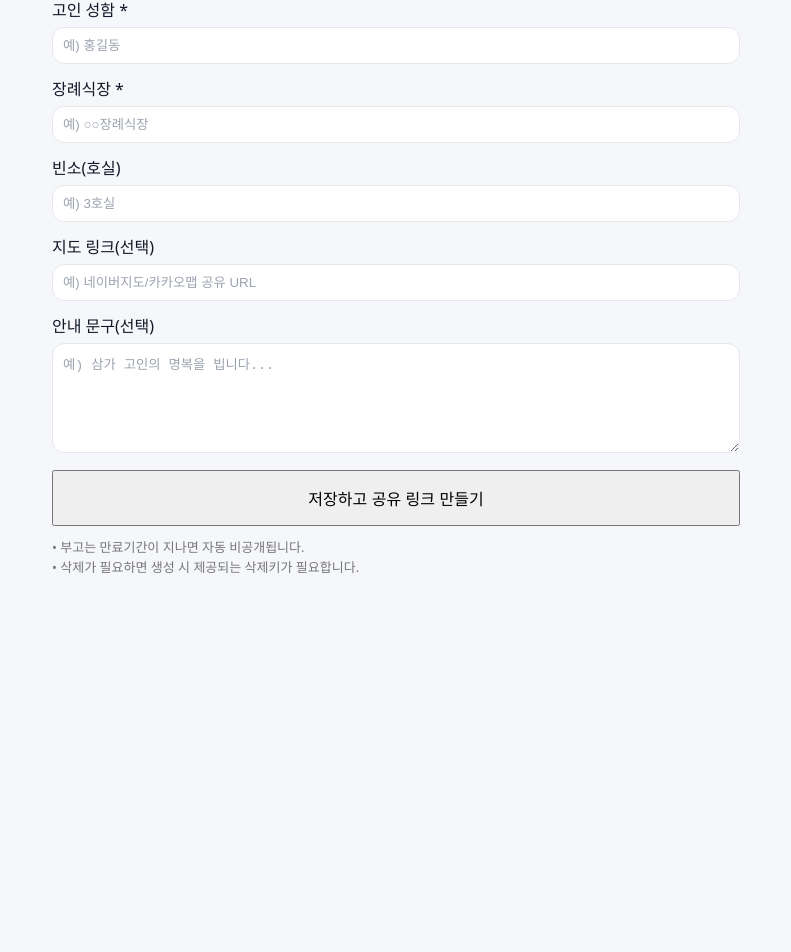
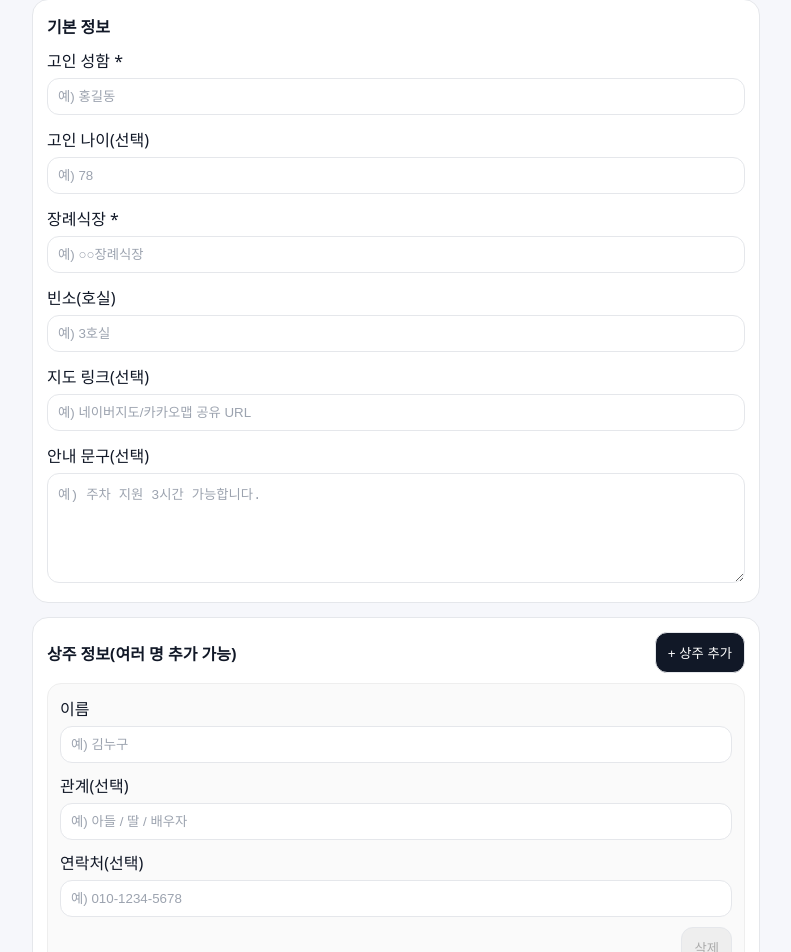
Before and after one commit to Liminjinglei/obituary, a Next.js app: page /create in a window 1280 px wide. Shown: the part 151-1103 px from the top of the page, without its empty margins (244-1035 px from the left). Before the commit the page ends 800 px from the top, so only its background shows below. Built offline with nearby package versions, Linux system fonts and the light colour scheme.

Commit message:
add deceased age and bereaved list

```diff
--- a/app/api/notices/route.ts
+++ b/app/api/notices/route.ts
@@ -9,19 +9,57 @@ function getClientIp(h: Headers) {
   return h.get("x-real-ip") || "unknown";
 }
 
+type BereavedItem = { name: string; relation?: string; phone?: string };
+
+function sanitizeBereavedList(input: any): BereavedItem[] | null {
+  if (!Array.isArray(input)) return null;
+  const out: BereavedItem[] = [];
+
+  for (const raw of input) {
+    const name = String(raw?.name ?? "").trim();
+    const relation = String(raw?.relation ?? "").trim();
+    const phone = String(raw?.phone ?? "").trim();
+
+    if (!name) continue;
+
+    out.push({
+      name,
+      relation: relation || undefined,
+      phone: phone || undefined,
+    });
+
+    if (out.length >= 10) break; // 상주 최대 10명 제한(안전장치)
+  }
+
+  return out.length ? out : null;
+}
+
 export async function POST(req: Request) {
   const ip = getClientIp(req.headers);
   const ua = req.headers.get("user-agent") || "";
 
   const body = await req.json().catch(() => ({}));
+
   const deceasedName = String(body.deceasedName || "").trim();
   const funeralHome = String(body.funeralHome || "").trim();
   const room = String(body.room || "").trim();
   const mapUrl = String(body.mapUrl || "").trim();
   const message = String(body.message || "").trim();
 
+  const deceasedAgeRaw = body.deceasedAge;
+  const deceasedAge =
+    deceasedAgeRaw === undefined || deceasedAgeRaw === null || String(deceasedAgeRaw).trim() === ""
+      ? null
+      : Number(deceasedAgeRaw);
+
+  const bereavedList = sanitizeBereavedList(body.bereavedList);
+
   if (!deceasedName || !funeralHome) {
     return NextResponse.json({ error: "고인 성함과 장례식장은 필수입니다." }, { status: 400 });
+  }
+
+  if (deceasedAge !== null && (!Number.isFinite(deceasedAge) || deceasedAge < 0 || deceasedAge > 120)) {
+    return NextResponse.json({ error: "고인 나이는 0~120 범위의 숫자만 가능합니다." }, { status: 400 });
   }
 
   // 스팸 방지: 같은 IP에서 최근 1시간 생성 제한
@@ -48,11 +86,15 @@ export async function POST(req: Request) {
   const { error } = await supabaseServer.from("notices").insert({
     id,
     deceased_name: deceasedName,
+    deceased_age: deceasedAge,
     funeral_home: funeralHome,
     room: room || null,
     summary,
     map_url: mapUrl || null,
     message: message || null,
+
+    bereaved_list: bereavedList, // jsonb 저장
+
     delete_key: deleteKey,
     expires_at: expiresAt,
     created_ip: ip,
--- a/app/create/page.tsx
+++ b/app/create/page.tsx
@@ -1,18 +1,48 @@
 "use client";
 
 import { useRouter } from "next/navigation";
-import { useState } from "react";
+import { useMemo, useState } from "react";
+
+type BereavedRow = { name: string; relation: string; phone: string };
 
 export default function CreatePage() {
   const router = useRouter();
 
   const [deceasedName, setDeceasedName] = useState("");
+  const [deceasedAge, setDeceasedAge] = useState("");
   const [funeralHome, setFuneralHome] = useState("");
   const [room, setRoom] = useState("");
   const [mapUrl, setMapUrl] = useState("");
   const [message, setMessage] = useState("");
 
+  const [bereavedRows, setBereavedRows] = useState<BereavedRow[]>([
+    { name: "", relation: "", phone: "" },
+  ]);
+
   const [loading, setLoading] = useState(false);
+
+  const bereavedList = useMemo(() => {
+    // 이름이 있는 줄만 전송
+    return bereavedRows
+      .map((r) => ({
+        name: r.name.trim(),
+        relation: r.relation.trim(),
+        phone: r.phone.trim(),
+      }))
+      .filter((r) => r.name.length > 0);
+  }, [bereavedRows]);
+
+  const addRow = () => {
+    setBereavedRows((prev) => [...prev, { name: "", relation: "", phone: "" }]);
+  };
+
+  const removeRow = (idx: number) => {
+    setBereavedRows((prev) => prev.filter((_, i) => i !== idx));
+  };
+
+  const updateRow = (idx: number, key: keyof BereavedRow, value: string) => {
+    setBereavedRows((prev) => prev.map((r, i) => (i === idx ? { ...r, [key]: value } : r)));
+  };
 
   const onCreate = async () => {
     if (!deceasedName.trim() || !funeralHome.trim()) {
@@ -27,14 +57,16 @@ export default function CreatePage() {
         headers: { "Content-Type": "application/json" },
         body: JSON.stringify({
           deceasedName: deceasedName.trim(),
+          deceasedAge: deceasedAge.trim(),
           funeralHome: funeralHome.trim(),
           room: room.trim(),
           mapUrl: mapUrl.trim(),
           message: message.trim(),
+          bereavedList, // 배열 전송
         }),
       });
 
-      const json = await res.json();
+      const json = await res.json().catch(() => ({}));
       if (!res.ok) {
         alert(json?.error || "생성 실패");
         return;
@@ -51,11 +83,15 @@ export default function CreatePage() {
   };
 
   return (
-    <div style={{ maxWidth: 720, margin: "40px auto", padding: 16, fontFamily: "system-ui" }}>
-      <h1 style={{ fontSize: 28, marginBottom: 8 }}>부고장 작성</h1>
-      <p style={{ color: "#555", marginBottom: 20 }}>
+    <div style={{ maxWidth: 760, margin: "40px auto", padding: 16, fontFamily: "system-ui" }}>
+      <h1 style={{ fontSize: 30, marginBottom: 8 }}>부고장 작성</h1>
+      <p style={{ color: "#555", marginBottom: 18 }}>
         저장하면 공유 링크가 생성됩니다. 카카오톡에 링크를 붙여 보내면 미리보기가 표시됩니다.
       </p>
+
+      <div style={{ display: "grid", gap: 14 }}>
+        <div style={{ background: "#fff", border: "1px solid #e5e7eb", borderRadius: 16, padding: 14 }}>
+          <div style={{ fontWeight: 800, marginBottom: 10 }}>기본 정보</div>
 
           <div style={{ display: "grid", gap: 12 }}>
             <div>
@@ -65,6 +101,17 @@ export default function CreatePage() {
                 onChange={(e) => setDeceasedName(e.target.value)}
                 style={{ width: "100%", padding: 10, marginTop: 6 }}
                 placeholder="예) 홍길동"
+              />
+            </div>
+
+            <div>
+              <label>고인 나이(선택)</label>
+              <input
+                value={deceasedAge}
+                onChange={(e) => setDeceasedAge(e.target.value)}
+                style={{ width: "100%", padding: 10, marginTop: 6 }}
+                placeholder="예) 78"
+                inputMode="numeric"
               />
             </div>
 
@@ -104,14 +151,106 @@ export default function CreatePage() {
                 value={message}
                 onChange={(e) => setMessage(e.target.value)}
                 style={{ width: "100%", padding: 10, marginTop: 6, minHeight: 110 }}
-            placeholder="예) 삼가 고인의 명복을 빕니다..."
+                placeholder="예) 주차 지원 3시간 가능합니다."
               />
+            </div>
+          </div>
+        </div>
+
+        <div style={{ background: "#fff", border: "1px solid #e5e7eb", borderRadius: 16, padding: 14 }}>
+          <div style={{ display: "flex", alignItems: "center", justifyContent: "space-between", marginBottom: 10 }}>
+            <div style={{ fontWeight: 800 }}>상주 정보(여러 명 추가 가능)</div>
+            <button
+              type="button"
+              onClick={addRow}
+              style={{ padding: "10px 12px", borderRadius: 12, border: "1px solid #e5e7eb", background: "#111827", color: "#fff" }}
+            >
+              + 상주 추가
+            </button>
+          </div>
+
+          <div style={{ display: "grid", gap: 10 }}>
+            {bereavedRows.map((r, idx) => (
+              <div
+                key={idx}
+                style={{
+                  border: "1px solid #eee",
+                  borderRadius: 14,
+                  padding: 12,
+                  background: "#fafafa",
+                }}
+              >
+                <div style={{ display: "grid", gap: 10 }}>
+                  <div>
+                    <label>이름</label>
+                    <input
+                      value={r.name}
+                      onChange={(e) => updateRow(idx, "name", e.target.value)}
+                      style={{ width: "100%", padding: 10, marginTop: 6 }}
+                      placeholder="예) 김누구"
+                    />
+                  </div>
+
+                  <div>
+                    <label>관계(선택)</label>
+                    <input
+                      value={r.relation}
+                      onChange={(e) => updateRow(idx, "relation", e.target.value)}
+                      style={{ width: "100%", padding: 10, marginTop: 6 }}
+                      placeholder="예) 아들 / 딸 / 배우자"
+                    />
+                  </div>
+
+                  <div>
+                    <label>연락처(선택)</label>
+                    <input
+                      value={r.phone}
+                      onChange={(e) => updateRow(idx, "phone", e.target.value)}
+                      style={{ width: "100%", padding: 10, marginTop: 6 }}
+                      placeholder="예) 010-1234-5678"
+                    />
+                  </div>
+                </div>
+
+                <div style={{ display: "flex", justifyContent: "flex-end", marginTop: 10 }}>
+                  <button
+                    type="button"
+                    onClick={() => removeRow(idx)}
+                    disabled={bereavedRows.length <= 1}
+                    style={{
+                      padding: "10px 12px",
+                      borderRadius: 12,
+                      border: "1px solid #e5e7eb",
+                      background: bereavedRows.length <= 1 ? "#eee" : "#fff",
+                      cursor: bereavedRows.length <= 1 ? "not-allowed" : "pointer",
+                    }}
+                  >
+                    삭제
+                  </button>
+                </div>
+              </div>
+            ))}
+          </div>
+
+          <p style={{ marginTop: 10, color: "#777", fontSize: 13, lineHeight: 1.5 }}>
+            • 이름이 비어있는 줄은 저장되지 않습니다.<br />
+            • 최대 10명까지만 저장됩니다.
+          </p>
         </div>
 
         <button
           onClick={onCreate}
           disabled={loading}
-          style={{ width: "100%", padding: 14, fontSize: 16, cursor: loading ? "not-allowed" : "pointer" }}
+          style={{
+            width: "100%",
+            padding: 16,
+            fontSize: 16,
+            borderRadius: 16,
+            border: "1px solid #e5e7eb",
+            background: "#111827",
+            color: "#fff",
+            cursor: loading ? "not-allowed" : "pointer",
+          }}
         >
           {loading ? "생성 중..." : "저장하고 공유 링크 만들기"}
         </button>
```
Also changed, not shown: app/m/[[...id]]/page.tsx (+38 -5 lines). Lines whose indentation alone changed are shown as unchanged.
